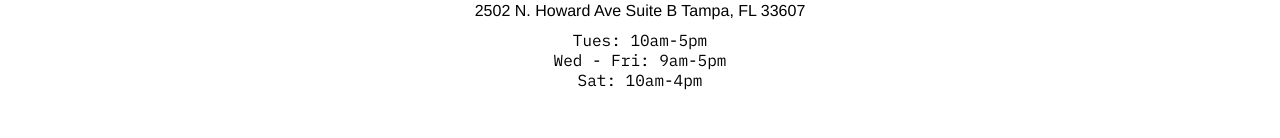
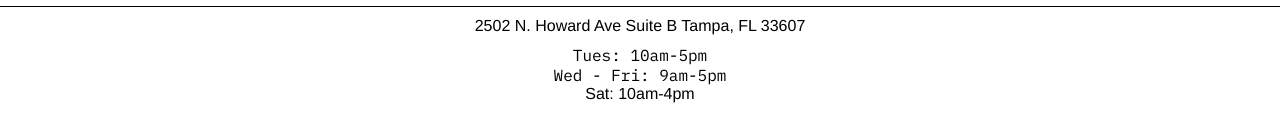
Before and after one commit to gedunlap/m2-react, a React (Create React App) app: page / in a window 1280 px wide. Shown: the part 1078-1216 px from the top of the page. Before the commit the page ends 1168 px from the top, so only its background shows below. Built offline with nearby package versions, Linux system fonts and the light colour scheme.

Commit message:
idk im tired

```diff
--- a/src/Components/NavBar.js
+++ b/src/Components/NavBar.js
@@ -5,7 +5,7 @@ import Logo from './Logo';
 
 const Nav = styled.nav`
   width: 100%;
-  height: 65px;
+  height: 80px;
   display: flex;
   align-items: center;
   justify-content: space-between;
@@ -14,7 +14,7 @@ const Nav = styled.nav`
     img{
         max-width: 3rem;
         border-radius: 25px;
-        margin-left: 10px;
+        margin-left: 50px;
     }
   }
 `
--- a/src/Components/NavRight.js
+++ b/src/Components/NavRight.js
@@ -38,7 +38,6 @@ function NavRight({open}, props) {
         <Ul open={open}>
             <Link to="/about" className="navitem"><li>About</li></Link>
             <Link to="/gallery" className="navitem"><li>Gallery</li></Link>
-            {/* <Link to="/location" className="navitem"><li>Location</li></Link> */}
             <Link to="/contact" className="navitem"><li>Contact</li></Link>
             <a href="https://www.fresha.com/store/material-t8mbqg4o" className="navitem"><li>Shop</li></a>
         </Ul>
--- a/src/Components/SlideShow.js
+++ b/src/Components/SlideShow.js
@@ -8,7 +8,7 @@ const slides = [
         info: "placeholder",
     },
     {
-        img: "https://i.imgur.com/GiyZh8W.jpg",
+        img: "https://i.imgur.com/d1medHx.jpg",
         title: "img2",
         info: "placeholder",
         linkText: "About Link --->"
--- a/src/Pages/Home.js
+++ b/src/Pages/Home.js
@@ -16,10 +16,11 @@ function Home(props){
           <div className="t4"><p>2502 N. Howard Ave Suite B Tampa, FL 33607</p></div>
           <div className="t5">Tues: 10am-5pm</div>
           <div className='t5'>Wed - Fri: 9am-5pm</div>
-          <div className='t5'> Sat: 10am-4pm</div>
+          <div className='t6'> Sat: 10am-4pm</div>
         </div>
         <div className="homeig">
-
+          {/* <a className='insta' href="https://www.instagram.com/clint.color/"><img src="https://i.imgur.com/etGmPwJ.png" alt="" /></a>
+          <a className='insta' href="https://www.instagram.com/derekpeterw/"><img src="https://i.imgur.com/o5MSEjF.png" alt="" /></a> */}
         </div>
       </div>
     )
--- a/src/styles.scss
+++ b/src/styles.scss
@@ -88,6 +88,16 @@ body::-webkit-scrollbar-thumb {
         .t5 {
             font-family: 'IBM Plex Mono', monospace;
         }
+
+        .t6 {
+            margin-bottom: 50px;
+        }
+
+        margin-bottom: 50px;
+    }
+
+    .homeig img {
+        max-width: 200px;
     }
 }
 
```
